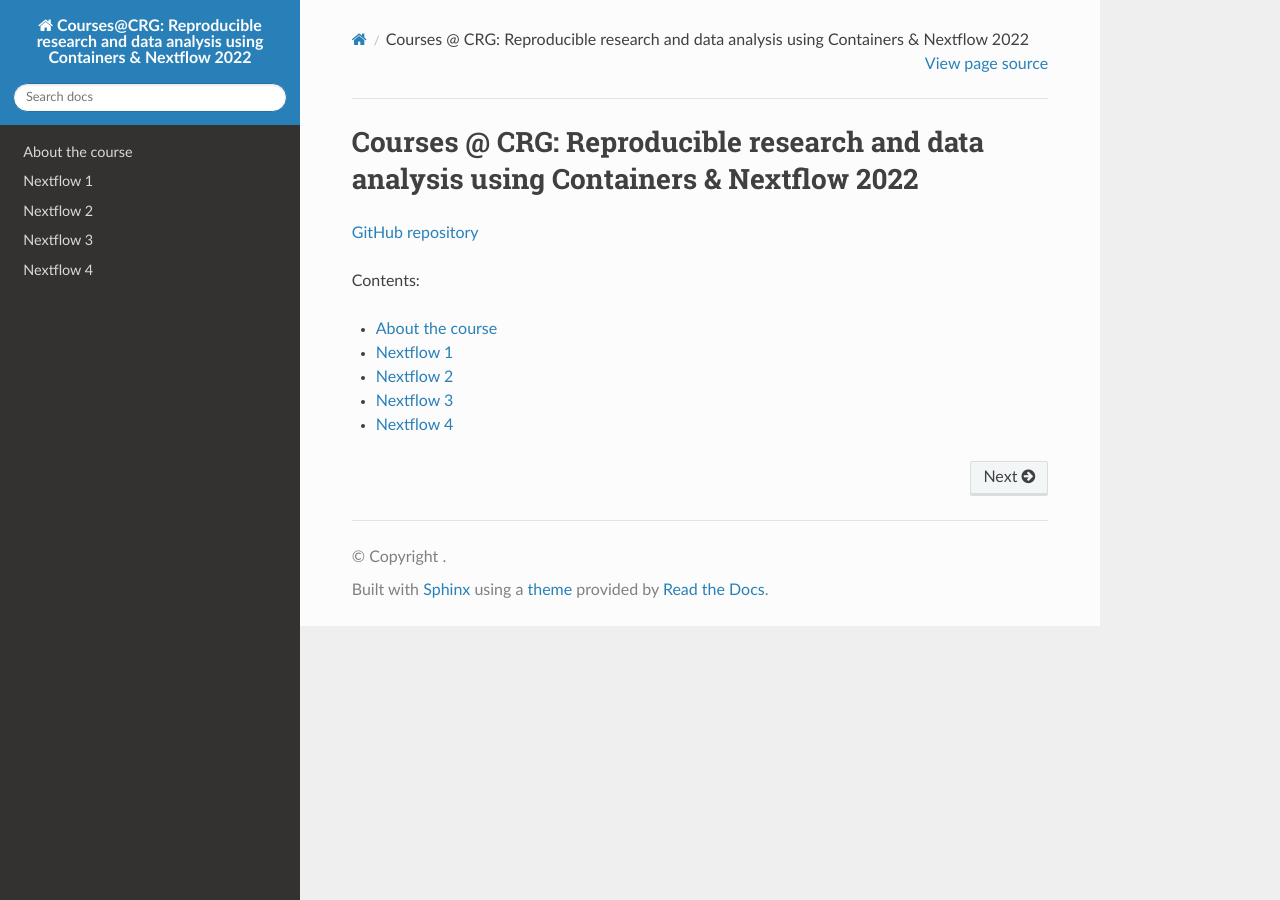
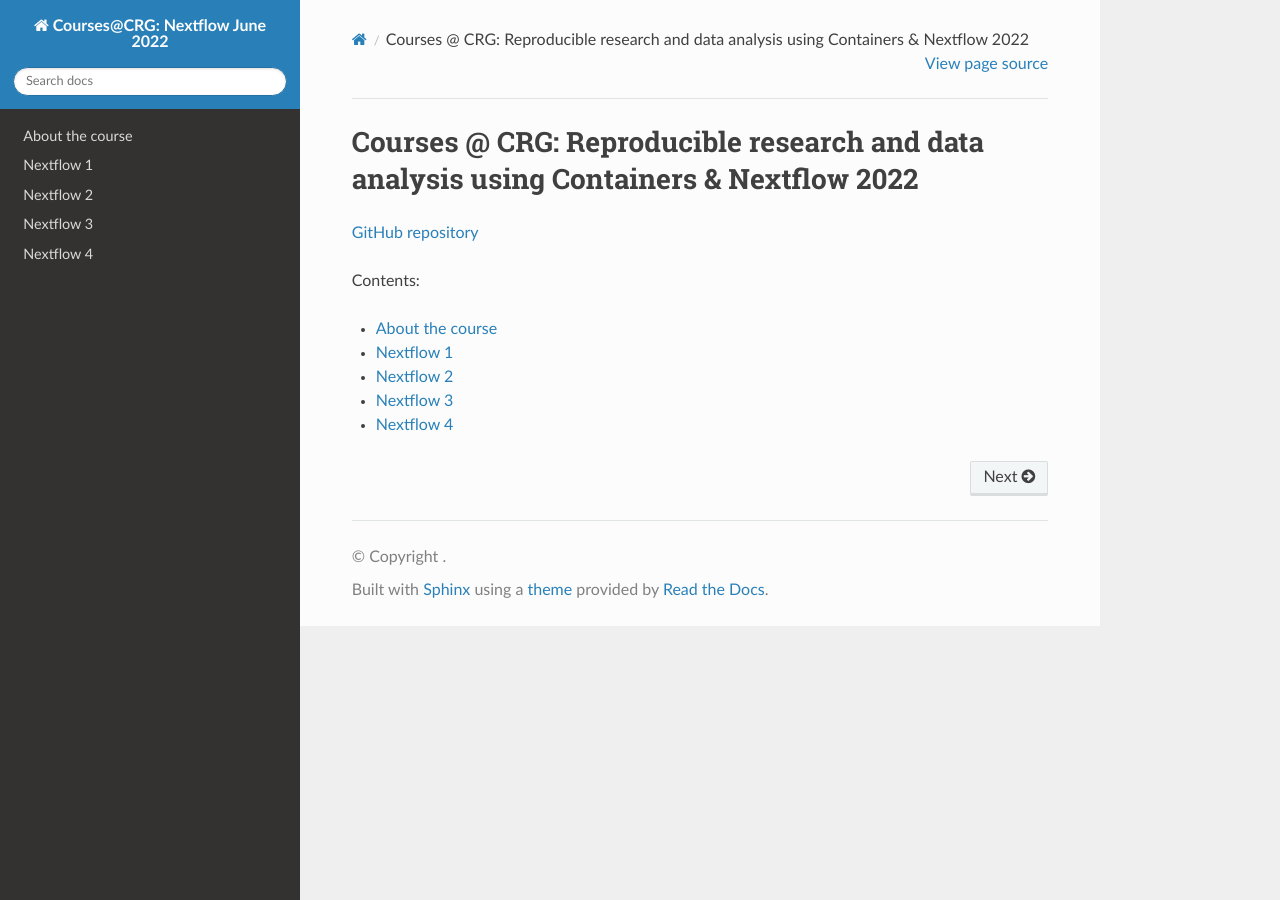
Before and after one commit to biocorecrg/CRG_Nextflow_June_2022, a Sphinx documentation site: the page built from docs/index.rst, in a window 1280 px wide. Built offline with Sphinx 7.4.7 and the Read the Docs theme 2.0.0, drawn with Linux system fonts in a browser that asks for light colours; pages that are not in the unit, such as notebooks, are missing from menus.

Commit message:
Update conf.py

```diff
--- a/docs/conf.py
+++ b/docs/conf.py
@@ -17,7 +17,7 @@
 
 # -- Project information -----------------------------------------------------
 
-project = 'Courses@CRG: Reproducible research and data analysis using Containers & Nextflow 2022'
+project = u'Courses@CRG: Nextflow June 2022'
 
 # -- General configuration ---------------------------------------------------
 
@@ -62,6 +62,6 @@ html_theme = 'sphinx_rtd_theme'
 
 # The URL which points to the root of the HTML documentation.
 # It is used to indicate the location of document like canonical_url
-html_baseurl = 'https://biocorecrg.github.io/CoursesCRG_Containers_Nextflow_May_2022/'
+html_baseurl = 'https://biocorecrg.github.io/CRG_Nextflow_Jun_2022/'
 
 # html_logo = html_favicon = '_images/sphinx-notes.png'
```
